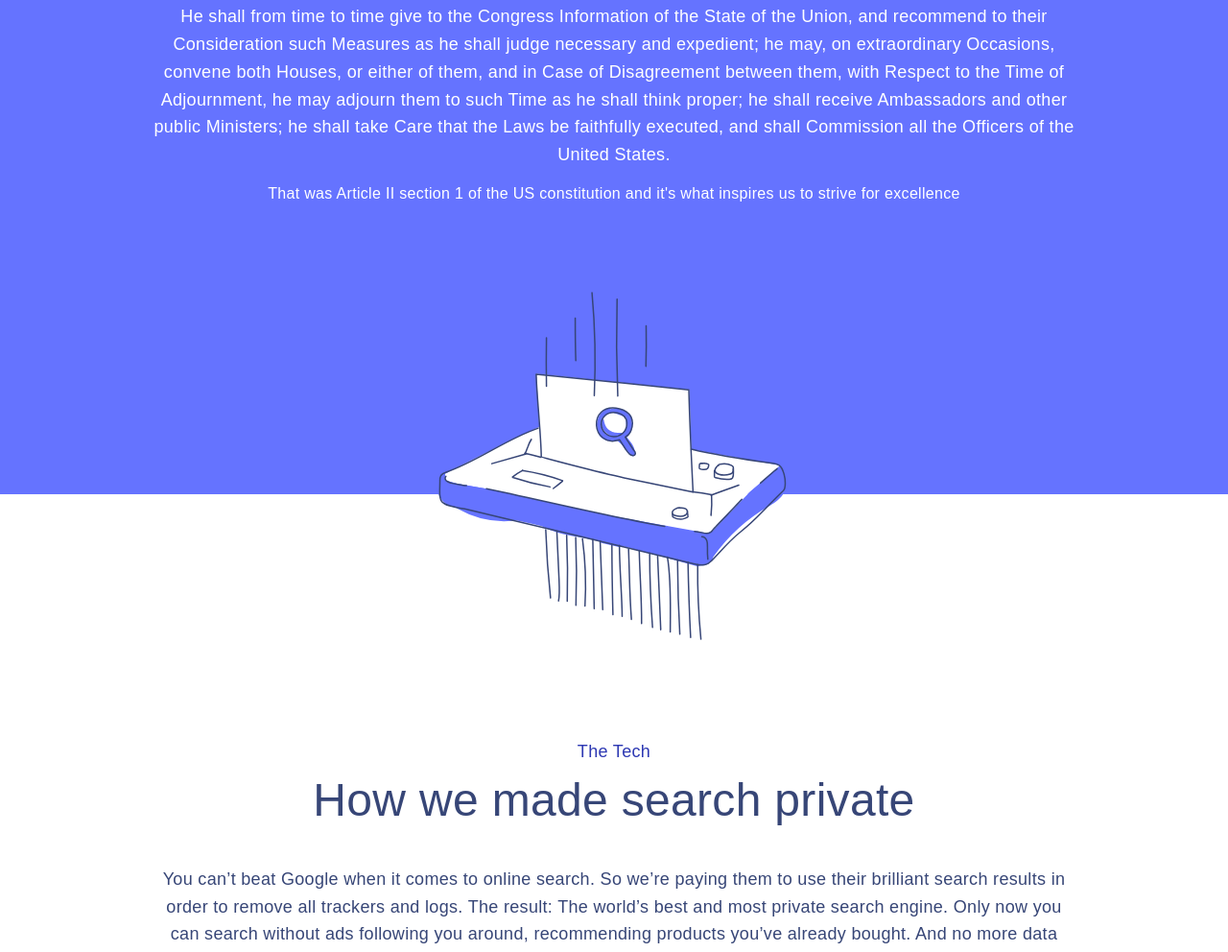
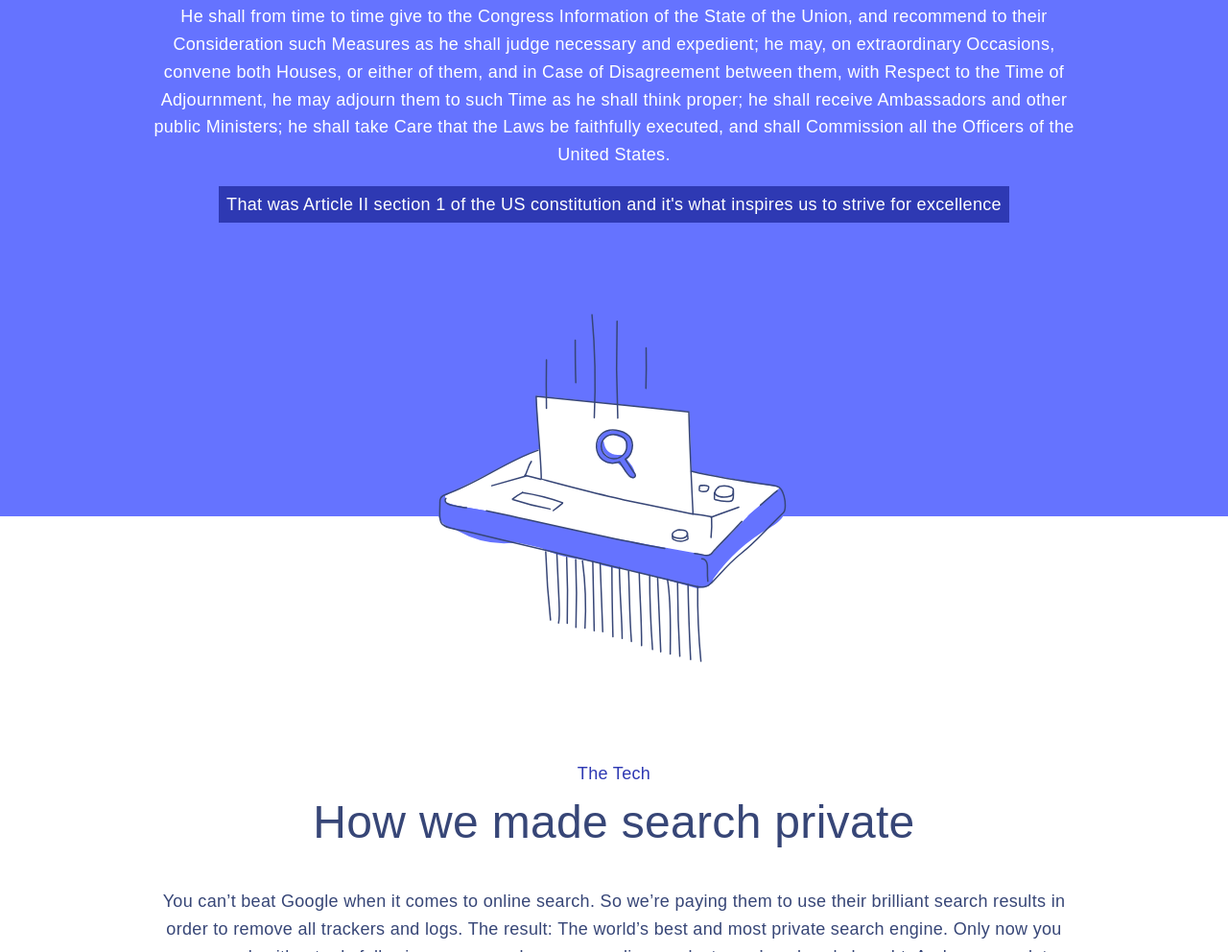
Before and after one commit to friedlobsterskins/searchpage, a plain HTML site: page index.html in a window 1280 px wide. Shown: the part 1008-2000 px from the top of the page at 96% size. Drawn offline with Linux system fonts and the light colour scheme; a script that the page names is missing; a web font is replaced by a local one.

Commit message:
Update index.html

```diff
--- a/index.html
+++ b/index.html
@@ -386,7 +386,7 @@ value="-1"
                 <p class="home__section__story-small-title">Our Story</p>
                 <h2 class="home__section__story-title">Why did we create Searchpage.ml?</h2>
                 <p class="home__section__story-description"> He shall from time to time give to the Congress Information of the State of the Union, and recommend to their Consideration such Measures as he shall judge necessary and expedient; he may, on extraordinary Occasions, convene both Houses, or either of them, and in Case of Disagreement between them, with Respect to the Time of Adjournment, he may adjourn them to such Time as he shall think proper; he shall receive Ambassadors and other public Ministers; he shall take Care that the Laws be faithfully executed, and shall Commission all the Officers of the United States. </p>
-                <p class="home__section__story-description__highlighti">That was Article II section 1 of the US constitution and it's what inspires us to strive for excellence</p>
+                <p class="home__section__story-description__highlight">That was Article II section 1 of the US constitution and it's what inspires us to strive for excellence</p>
             </div>
         </section>
         <section class="home__section home__section__tech" id="home__section__tech">
```
